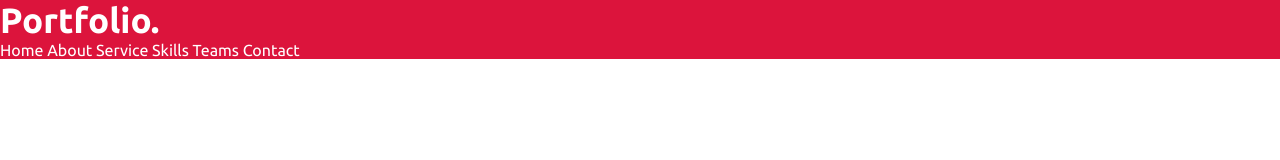
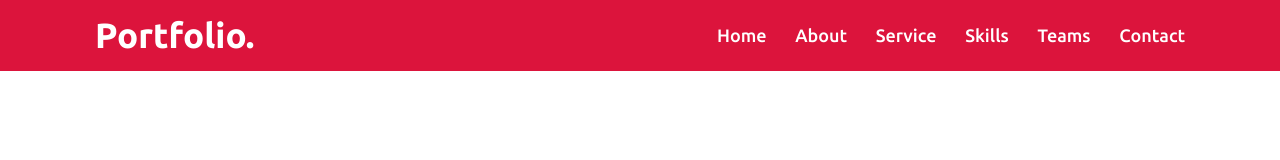
Before and after one commit to Vidushika0316/Responsive-website-using-HTML-CSS-JS, a plain HTML site: page index.html in a window 1280 px wide. Drawn offline with Linux system fonts and the light colour scheme.

Commit message:
Created nav bar

```diff
--- a/style.css
+++ b/style.css
@@ -5,12 +5,23 @@
     box-sizing: border-box;
     text-decoration: none;
 }
-/*navbar styling*/
+.max-width{
+    max-width: 1300px;
+    padding: 0 80px;
+    margin: auto;
+}
+/******navbar styling******/
 .navbar{
     position :fixed;
     width: 100%;
+    padding: 15px;
     background:crimson;
     font-family: 'Ubuntu' , sans-serif;
+}
+.navbar .max-width{
+    display :flex;
+    align-items: center;
+    justify-content: space-between;
 }
 .navbar .logo a{
     color: #fff;
@@ -23,4 +34,7 @@
 }
 .navbar .menu li a{
     color : #fff;
+    font-size: 18px;
+    font-weight: 500;
+    margin-left: 25px;
 }
```
